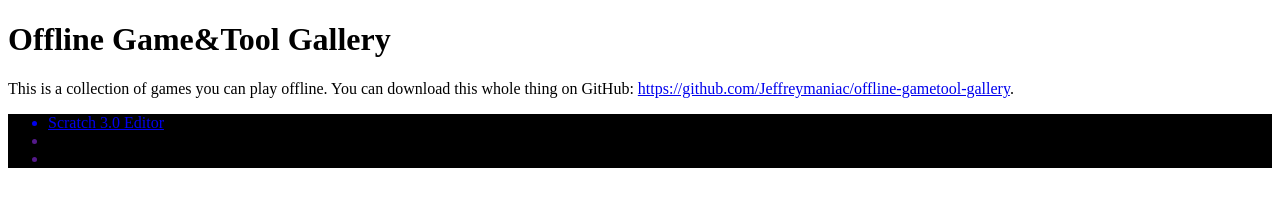
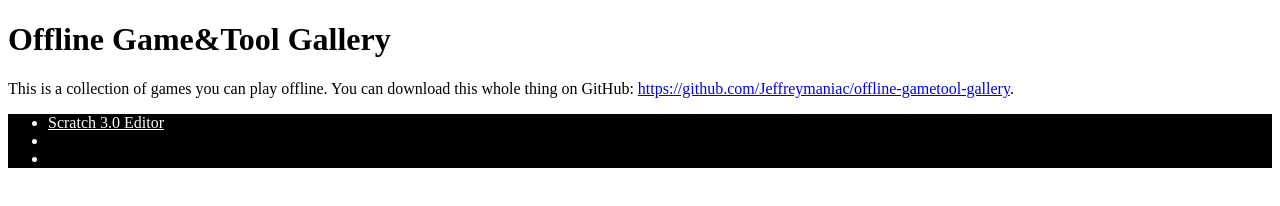
Before and after one commit to Jeffreymaniac/offline-gametool-gallery, a plain HTML site: page index.html in a window 1280 px wide. Drawn offline with Linux system fonts and the light colour scheme.

Commit message:
Update index.html

```diff
--- a/index.html
+++ b/index.html
@@ -8,6 +8,9 @@
   .gallery-box {
     background-color:black;
     color:white;
+  }
+  .gallery-box a {
+   color:white;
   }
     </style>
   </head>
```
